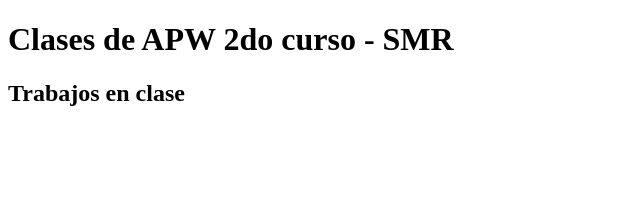
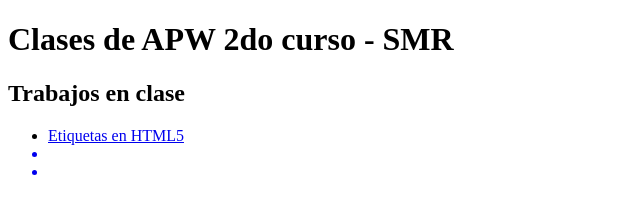
Before and after one commit to anaguca/anaguca.github.io, a plain HTML site: page index.html in a window 1280 px wide. Shown: the whole page, without its empty margins (0-640 px from the left). Drawn offline with Linux system fonts and the light colour scheme.

Commit message:
Update index.html

```diff
--- a/index.html
+++ b/index.html
@@ -9,5 +9,11 @@
     <body>
         <h1>Clases de APW 2do curso - SMR</h1>
         <h2>Trabajos en clase</h2>
+        <ul>
+            <li><a href="./etiquetas/etiquetas.html"> Etiquetas en HTML5 </li>
+            <li></li>
+            <li></li>
+        </ul>
+
     </body>
 </html>
```
